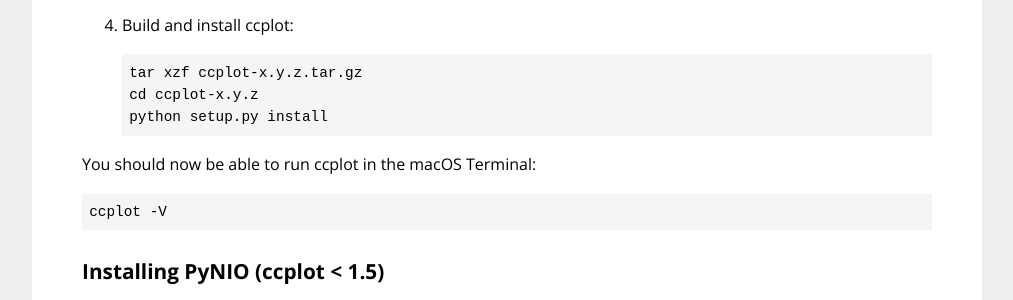
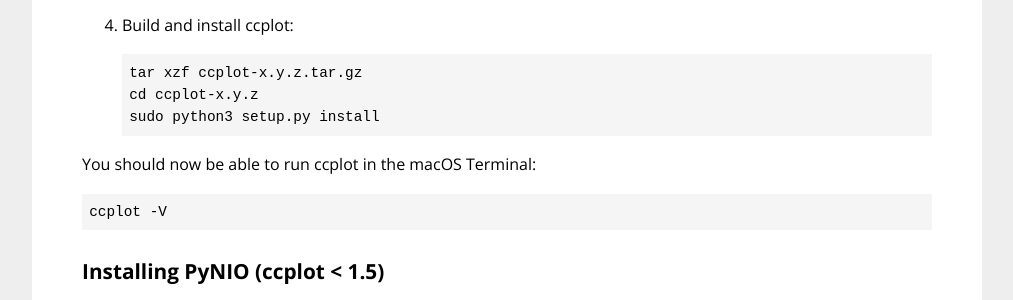
Before and after one commit to peterkuma/ccplot, a Jekyll site: the page built from download/index.md, in a window 1280 px wide and 900 px high, scrolled down 3457 px. Shown: the part 195-495 px from the top of the window, without its empty margins (133-1146 px from the left). Built offline with Jekyll 4.4.1, drawn with Linux system fonts in a browser that asks for light colours.

Commit message:
macOS installation: change python to sudo python3

```diff
--- a/download/index.md
+++ b/download/index.md
@@ -299,7 +299,7 @@
 
        tar xzf ccplot-x.y.z.tar.gz
        cd ccplot-x.y.z
-       python setup.py install
+       sudo python3 setup.py install
 
 You should now be able to run ccplot in the macOS Terminal:
 
```
